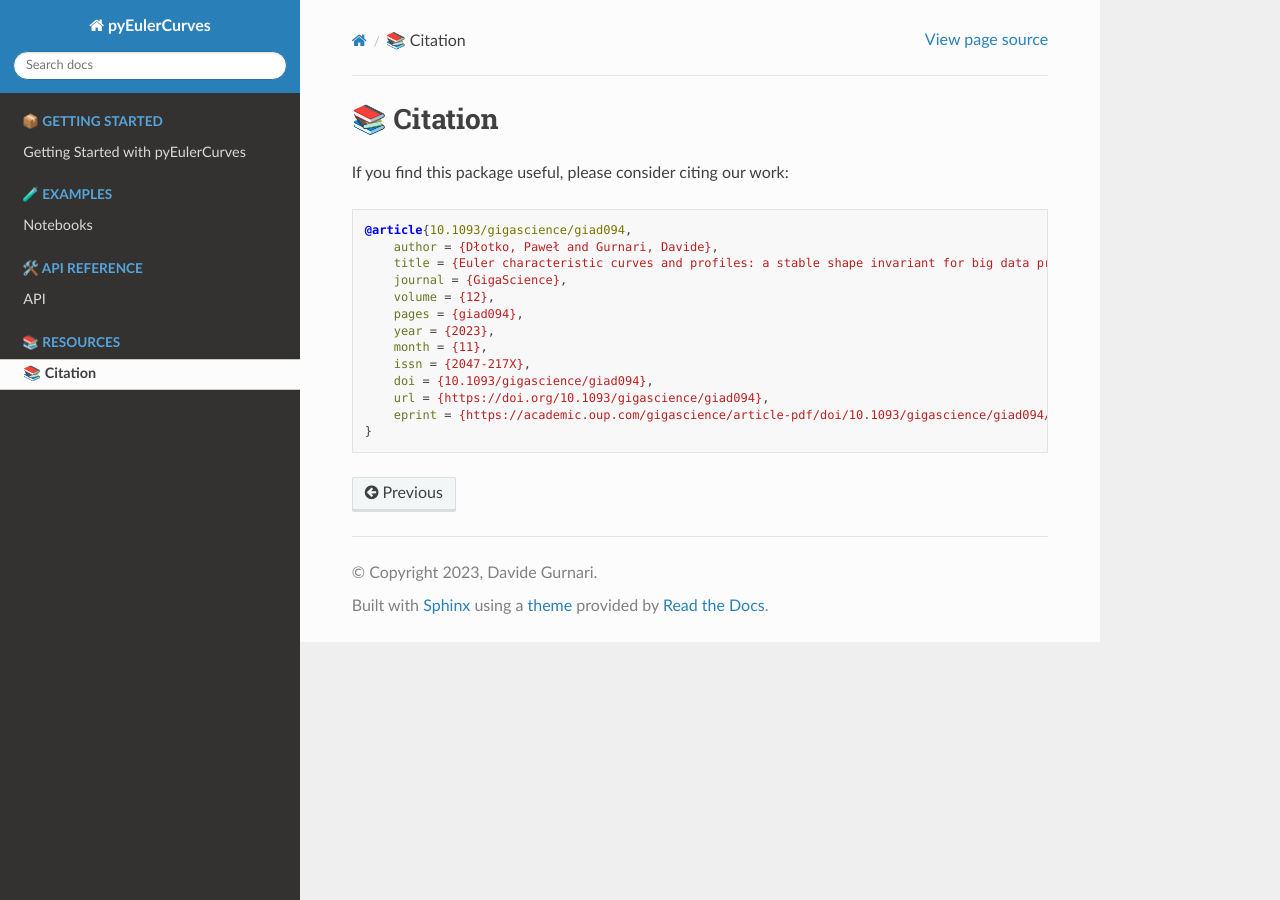
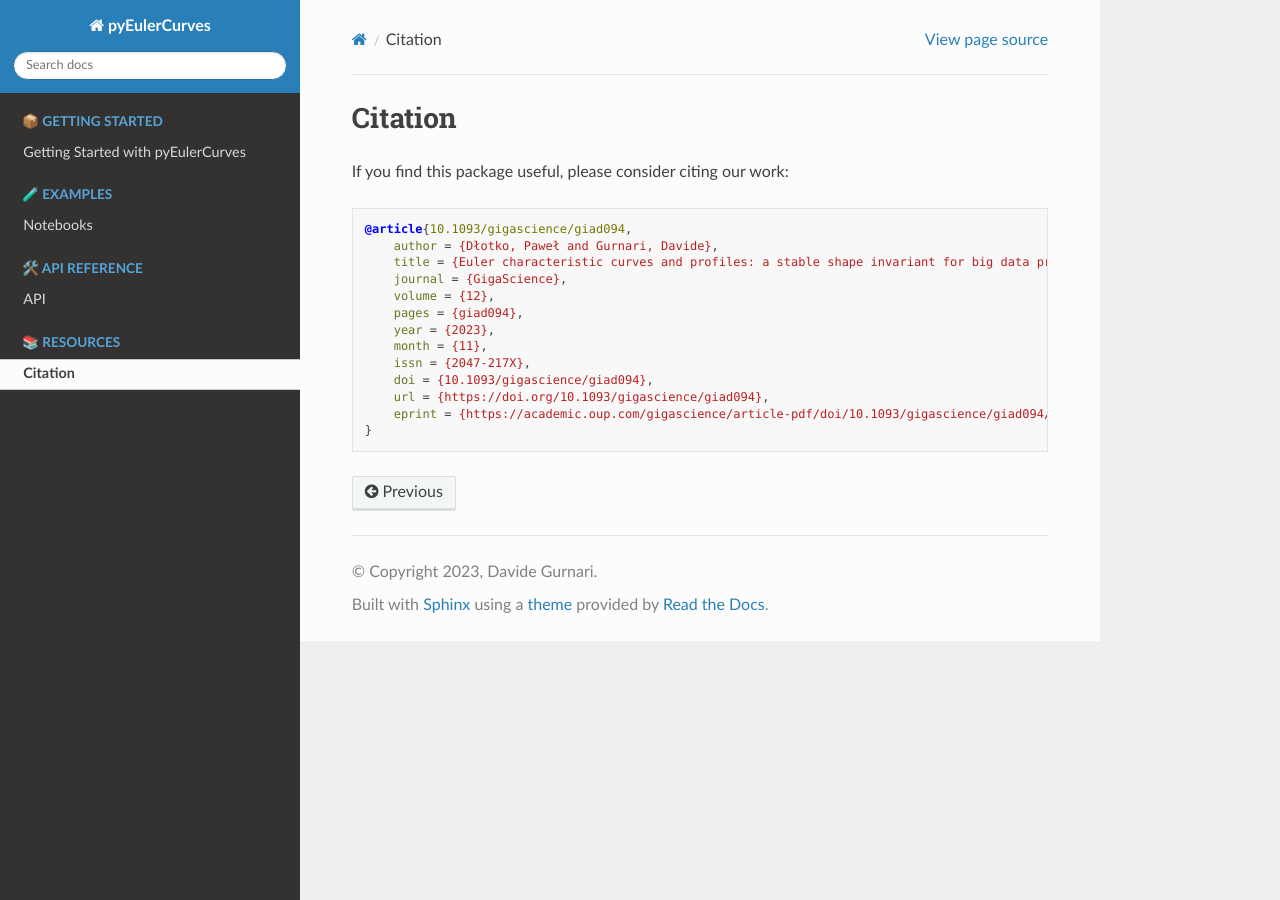
Before and after one commit to dioscuri-tda/pyEulerCurves, a Sphinx documentation site: the page built from docs/source/citation.rst, in a window 1280 px wide. Built offline with Sphinx 7.4.7 and the Read the Docs theme 3.1.0, drawn with Linux system fonts in a browser that asks for light colours; pages that are not in the unit, such as notebooks, are missing from menus.

```diff
--- a/docs/source/citation.rst
+++ b/docs/source/citation.rst
@@ -1,4 +1,4 @@
-📚 Citation
+Citation
 ==================
 If you find this package useful, please consider citing our work:
 
```
